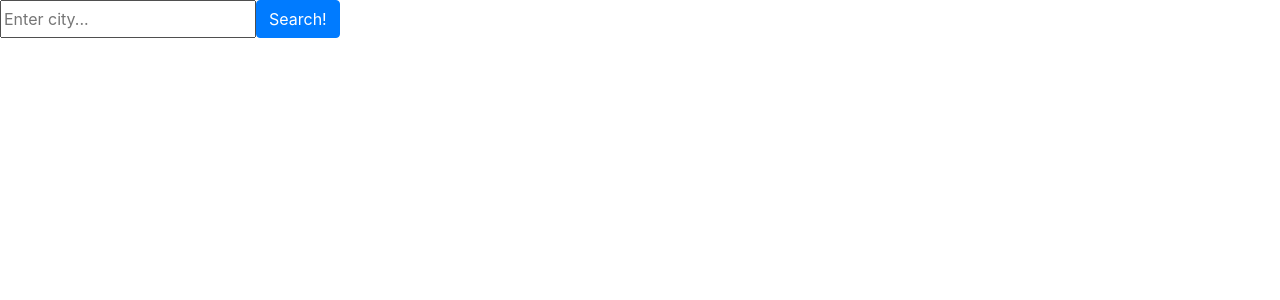
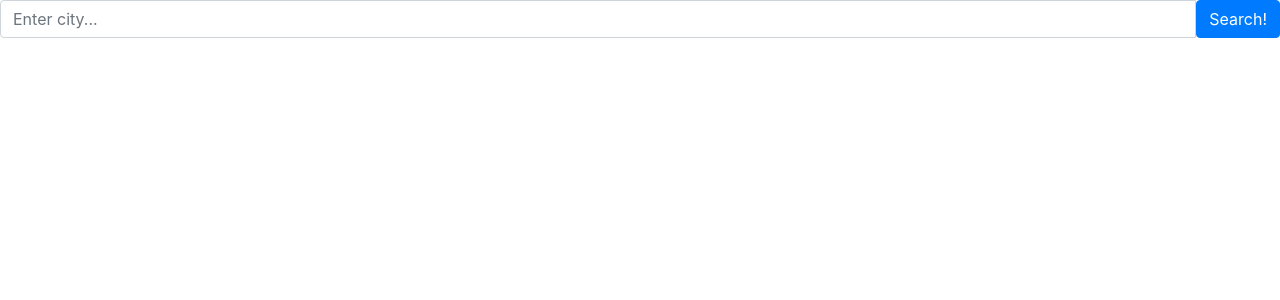
Before and after one commit to MAHolzbach/react-redux-study, a React (Create React App) app in the folder react-redux-weather-app/: page / in a window 1280 px wide. Shown: the top 300 px of the page. Built offline with nearby package versions, Linux system fonts and the light colour scheme.

Commit message:
controlled components and binding

```diff
--- a/react-redux-weather-app/src/containers/search_bar.jsx
+++ b/react-redux-weather-app/src/containers/search_bar.jsx
@@ -1,10 +1,34 @@
 import React, { Component } from "react";
 
 export default class SearchBar extends Component {
+  constructor(props) {
+    super(props);
+    this.state = {
+      formInput: ""
+    };
+  }
+
+  updateInput = event => {
+    this.setState({
+      formInput: event.target.value
+    });
+  };
+
+  clearInput = e => {
+    e.preventDefault();
+    this.setState({ formInput: "" });
+  };
+
   render() {
     return (
-      <form action="" className="input-group">
-        <input type="text" placeholder="Enter city..." />
+      <form action="" className="input-group" onSubmit={this.clearInput}>
+        <input
+          type="text"
+          placeholder="Enter city..."
+          className="form-control"
+          onChange={this.updateInput}
+          value={this.state.formInput}
+        />
         <button type="submit" className="btn btn-primary">
           Search!
         </button>
```
